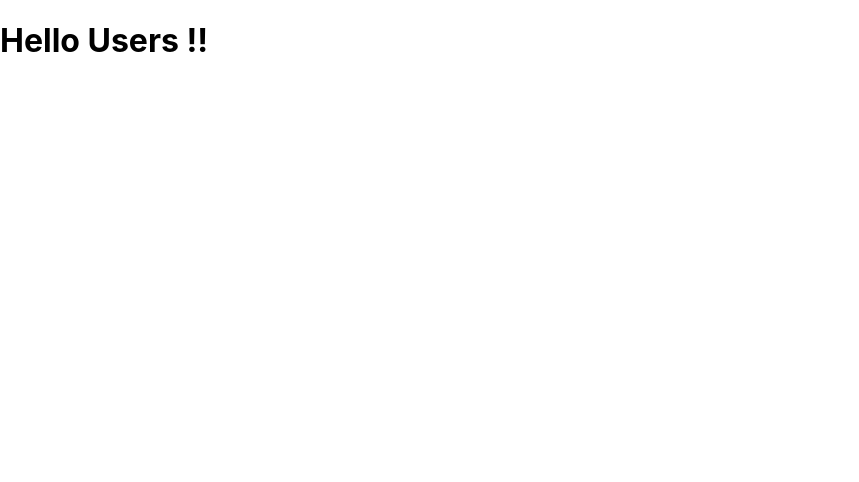
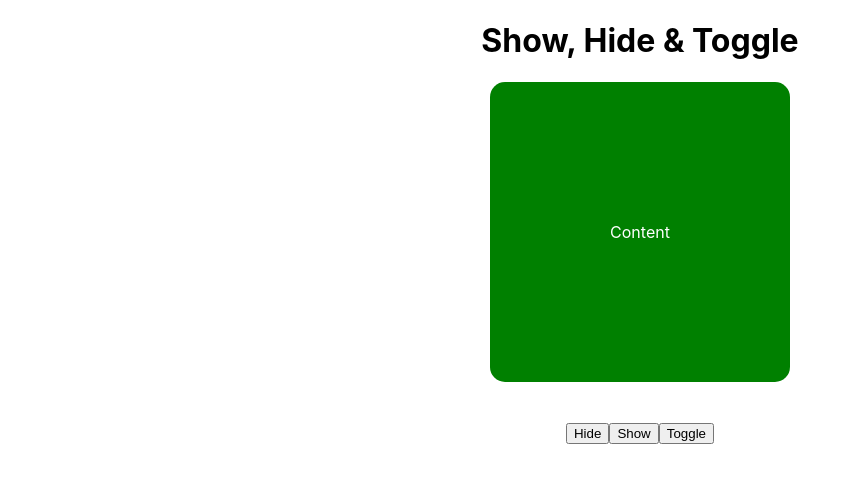
Before and after one commit to avinashsng4161/reactjs_tutorial, a React (Create React App) app: page / in a window 1280 px wide. Shown: the top 482 px of the page, without its empty margins (0-859 px from the left). Built offline with nearby package versions, Linux system fonts and the light colour scheme.

Commit message:
Par-15 Show, Hide & Toggle Tutorial

```diff
--- a/package.json
+++ b/package.json
@@ -1,5 +1,5 @@
 {
-  "name": "react-tuts",
+  "name": "show-hide-toogle",
   "version": "0.1.0",
   "private": true,
   "dependencies": {
@@ -12,7 +12,7 @@
     "web-vitals": "^2.1.4"
   },
   "scripts": {
-    "bhaskar": "react-scripts start",
+    "start": "react-scripts start",
     "build": "react-scripts build",
     "test": "react-scripts test",
     "eject": "react-scripts eject"
--- a/src/App.css
+++ b/src/App.css
@@ -36,3 +36,14 @@
     transform: rotate(360deg);
   }
 }
+.status{
+  width: 300px;
+  height: 300px;
+  margin: 0 auto 40px;
+  display: flex;
+  align-items: center;
+  justify-content: center;
+  border-radius: 5%;
+  background-color: green;
+  color: #fff;
+}
--- a/src/App.js
+++ b/src/App.js
@@ -1,11 +1,21 @@
-import logo from "./logo.svg";
-import "./App.css";
+import React, {useState} from "react";
+import './App.css';
 
 function App() {
+  const [status, setStatus] = useState(true);
   return (
     <div className="App">
-      <h1>Hello World !!</h1>
+      <h1>Show, Hide & Toggle</h1>
+      {status ? <div className="status">Content</div> : null }
+
+      {/* Example 1 */}
+      <button onClick={() => setStatus(false)}>Hide</button>
+      <button onClick={() => setStatus(true)}>Show</button>
+
+      {/* Example 2 Toggle */}
+      <button onClick={() => setStatus(!status)}>Toggle</button>
     </div>
   );
 }
+
 export default App;
--- a/src/index.js
+++ b/src/index.js
@@ -1,15 +1,13 @@
-import React from "react";
-import ReactDOM from "react-dom/client";
-import "./index.css";
-import App from "./App";
-import reportWebVitals from "./reportWebVitals";
-import Users from "./Users";
+import React from 'react';
+import ReactDOM from 'react-dom/client';
+import './index.css';
+import App from './App';
+import reportWebVitals from './reportWebVitals';
 
-const root = ReactDOM.createRoot(document.getElementById("root"));
+const root = ReactDOM.createRoot(document.getElementById('root'));
 root.render(
   <React.StrictMode>
-    {/* <App /> */}
-    <Users />
+    <App />
   </React.StrictMode>
 );
 
```
Also changed, not shown: 1 other file (tests, documents, lock files or other folders).
